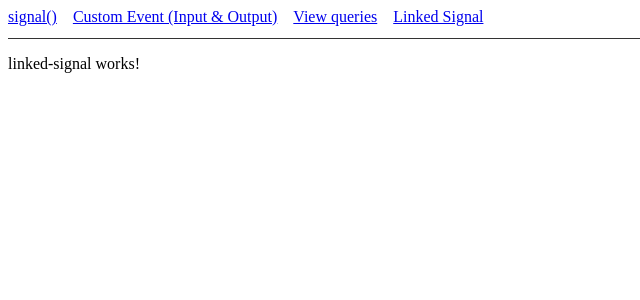
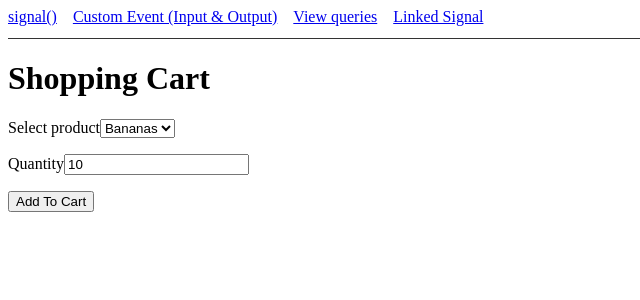
Before and after one commit to marcla/angular-19-whats-new, an Angular app: page /linked-signal in a window 1280 px wide. Shown: the top 300 px of the page, without its empty margins (0-640 px from the left). Built offline with nearby package versions, Linux system fonts and the light colour scheme.

Commit message:
add an examplale of linkedSignal

```diff
--- a/projects/playground-signal/src/app/features/linked-signal/linked-signal.component.ts
+++ b/projects/playground-signal/src/app/features/linked-signal/linked-signal.component.ts
@@ -1,8 +1,81 @@
-import { Component } from '@angular/core';
+import { Component, effect, signal } from '@angular/core';
+
+/**
+ * - provare ad utilizzare computed() per risolvere il problema
+ * - utilizzare linkedSignal(() => ...)
+ * - utilizzare linkedSignal({ ... }) con valore precedente
+ */
 
 @Component({
-  imports: [],
-  template: ` <p>linked-signal works!</p> `,
-  styles: ``,
+  template: `
+    <div class="demo-container">
+      <h1>Shopping Cart</h1>
+
+      <div class="form-control">
+        <label>Select product</label>
+
+        <select [value]="selectedCourse()" (change)="onCourseSelected(course.value)" #course>
+          <option value=""></option>
+          @for (course of courses; track course.code) {
+            <option [value]="course.code" [selected]="course.code === selectedCourse()">
+              {{ course.title }}
+            </option>
+          }
+        </select>
+      </div>
+
+      <p class="form-control">
+        <label>Quantity</label>
+
+        <input type="number" [value]="quantity()" (change)="onQuantityChanged(input.value)" #input />
+      </p>
+
+      <div class="form-actions">
+        <button class="btn" (click)="onArticleAdded()">Add To Cart</button>
+      </div>
+    </div>
+  `,
 })
-export class LinkedSignalComponent {}
+export class LinkedSignalComponent {
+  readonly courses = [
+    {
+      code: 'BANANAS_10',
+      title: 'Bananas',
+      defaultQuantity: 10,
+    },
+    {
+      code: 'APPLE_20',
+      title: 'Apple',
+      defaultQuantity: 20,
+    },
+    {
+      code: 'ORANGES_30',
+      title: 'Oranges',
+      defaultQuantity: 30,
+    },
+  ];
+
+  selectedCourse = signal<string | null>('BANANAS_10');
+  quantity = signal(0);
+
+  constructor() {
+    effect(() => {
+      const selectedCourse = this.selectedCourse();
+      const quantity = this.courses.find((c) => c.code === selectedCourse)?.defaultQuantity ?? 1;
+
+      this.quantity.set(quantity);
+    });
+  }
+
+  onQuantityChanged(quantity: string) {
+    this.quantity.set(parseInt(quantity));
+  }
+
+  onCourseSelected(courseCode: string) {
+    this.selectedCourse.set(courseCode);
+  }
+
+  onArticleAdded() {
+    throw new Error('Method not implemented.');
+  }
+}
```
